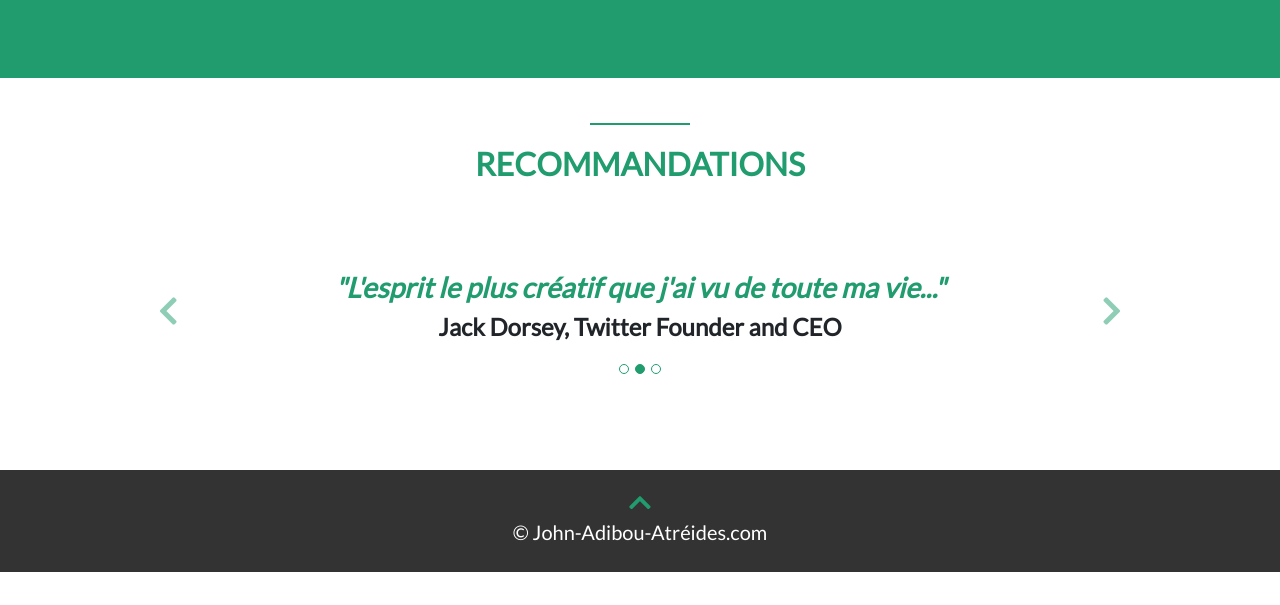
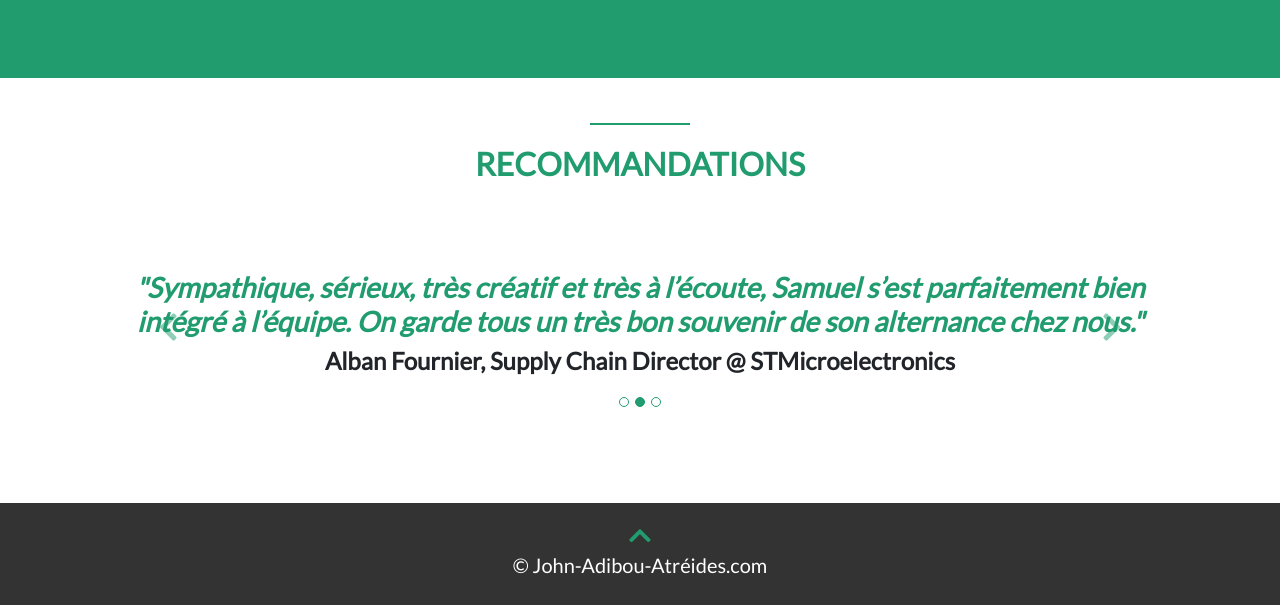
Before and after one commit to JohnAtreides/Web, a plain HTML site: page index1.html in a window 1280 px wide. Shown: the part 4325-4930 px from the top of the page. Before the commit the page ends 4897 px from the top, so only its background shows below. Drawn offline with nearby package versions, Linux system fonts and the light colour scheme.

Commit message:
Alban recomandation added

```diff
--- a/index1.html
+++ b/index1.html
@@ -272,8 +272,8 @@
                         <h4>Douglas Adams, Professional Galaxy Hitchhiker</h4>
                     </div>
                     <div class="carousel-item">
-                        <h3>"L'esprit le plus créatif que j'ai vu de toute ma vie..."</h3>
-                        <h4>Jack Dorsey, Twitter Founder and CEO</h4>
+                        <h3>"Sympathique, sérieux, très créatif et très à l’écoute, Samuel s’est parfaitement bien intégré à l’équipe. On garde tous un très bon souvenir de son alternance chez nous."</h3>
+                        <h4>Alban Fournier, Supply Chain Director @ STMicroelectronics</h4>
                     </div>
                     <div class="carousel-item">
                         <h3>"Merci Sam de m'avoir appris à coder... Tout ça c'est grâce à toi!"</h3>
```
